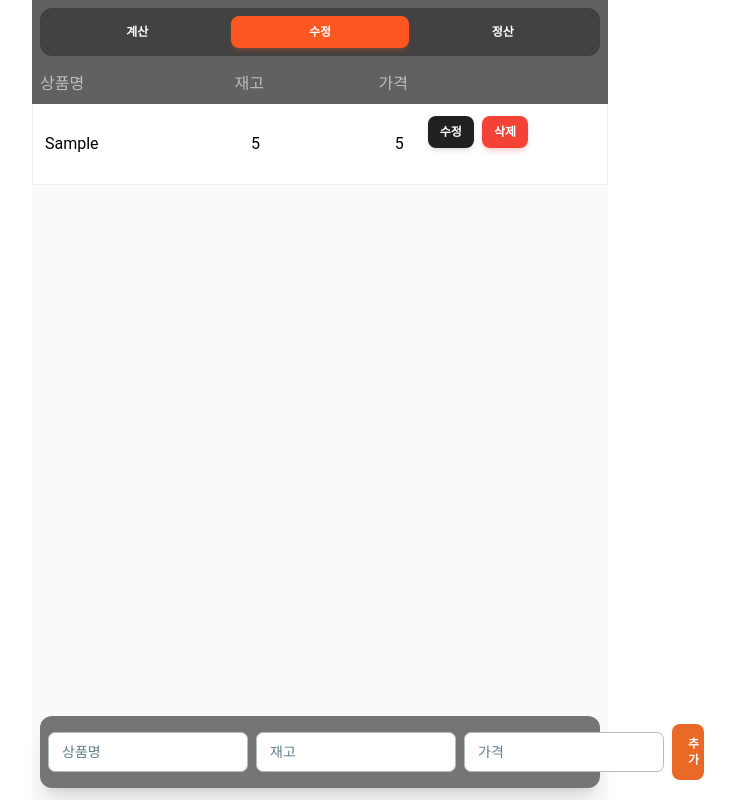
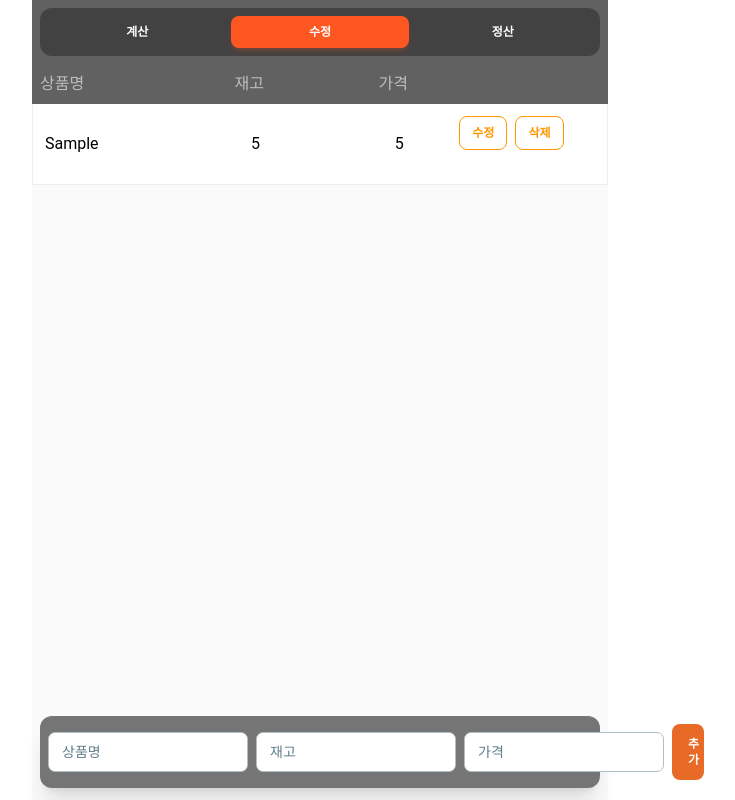
Before and after one commit to 938938/goods-calculator, a Next.js app: page /edit in a window 1280 px wide. Both pictures are taken after typing "Sample", "5", "5" into the empty fields and a click on the button "추가". Shown: the whole page, without its empty margins (320-1055 px from the left). Built offline with nearby package versions, Linux system fonts and the light colour scheme.

Commit message:
[DESIGN] 수정탭 버튼 수정

```diff
--- a/src/components/edit/EditTableRow.tsx
+++ b/src/components/edit/EditTableRow.tsx
@@ -69,7 +69,7 @@ const EditTableRow = ({ item }: { item: ItemType }) => {
   };
   return (
     <>
-    <tr key={item.id} className='h-[30px] border border-t-0'>
+      <tr key={item.id} className='h-[30px] border border-t-0'>
         <td className='p-3 w-1/4'>
           {editValues?.id === item.id ? (
             <Input
@@ -130,12 +130,12 @@ const EditTableRow = ({ item }: { item: ItemType }) => {
             <p>{item.cost.toLocaleString()}</p>
           )}
         </td>
-        <td className='p-3 flex gap-2'>
+        <td className='p-3 flex gap-2 justify-center'>
           {editValues?.id === item.id ? (
             <Button
               size='sm'
               onClick={onSaveHandler}
-              color='blue'
+              color='orange'
               className='px-3'
             >
               저장
@@ -145,6 +145,8 @@ const EditTableRow = ({ item }: { item: ItemType }) => {
               size='sm'
               onClick={() => onEditClickHandler(item)}
               className='px-3'
+              color='orange'
+              variant='outlined'
             >
               수정
             </Button>
@@ -154,18 +156,21 @@ const EditTableRow = ({ item }: { item: ItemType }) => {
               size='sm'
               onClick={() => setEditValues(null)}
               className='px-3'
+              variant='outlined'
+              color='gray'
             >
               취소
             </Button>
           ) : (
             <Button
               size='sm'
-              color='red'
               onClick={() => {
                 setDeleteId(item.id);
                 setModalOpen(true);
               }}
               className='px-3'
+              color='orange'
+              variant='outlined'
             >
               삭제
             </Button>
```
